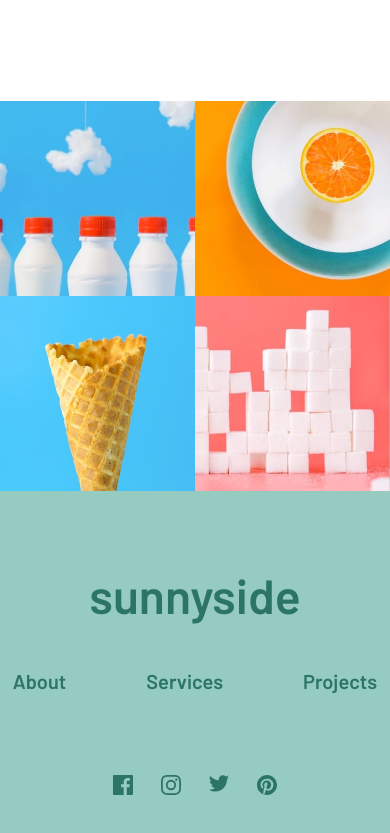
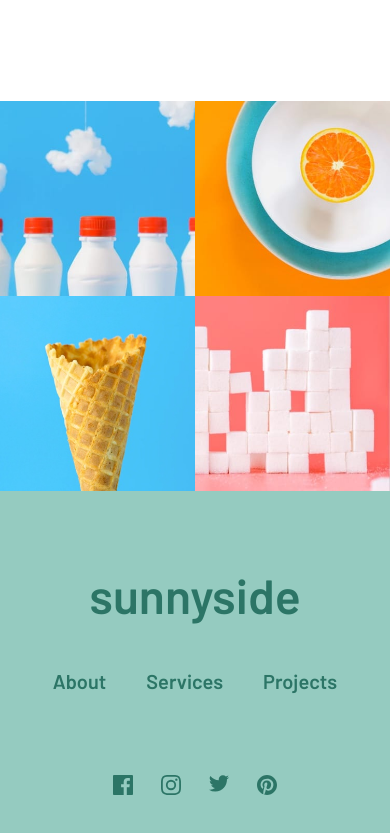
Before and after one commit to hiofadlikaakbar/Sunnyside-landing-page, a website: page index.html in a window 390 px wide. Shown: the part 4685-5518 px from the top of the page. Drawn offline with Linux system fonts and the light colour scheme.

Commit message:
Second commit

```diff
--- a/index.html
+++ b/index.html
@@ -421,7 +421,7 @@
             sunnyside
           </h1>
         </div>
-        <ul class="flex justify-center gap-20">
+        <ul class="flex justify-center gap-10 md:gap-20">
           <li
             class="font-barlow text-[#2c7566] hover:text-white duration-150 ease-in text-xl"
           >
```
Also changed, not shown: build/output.css.
